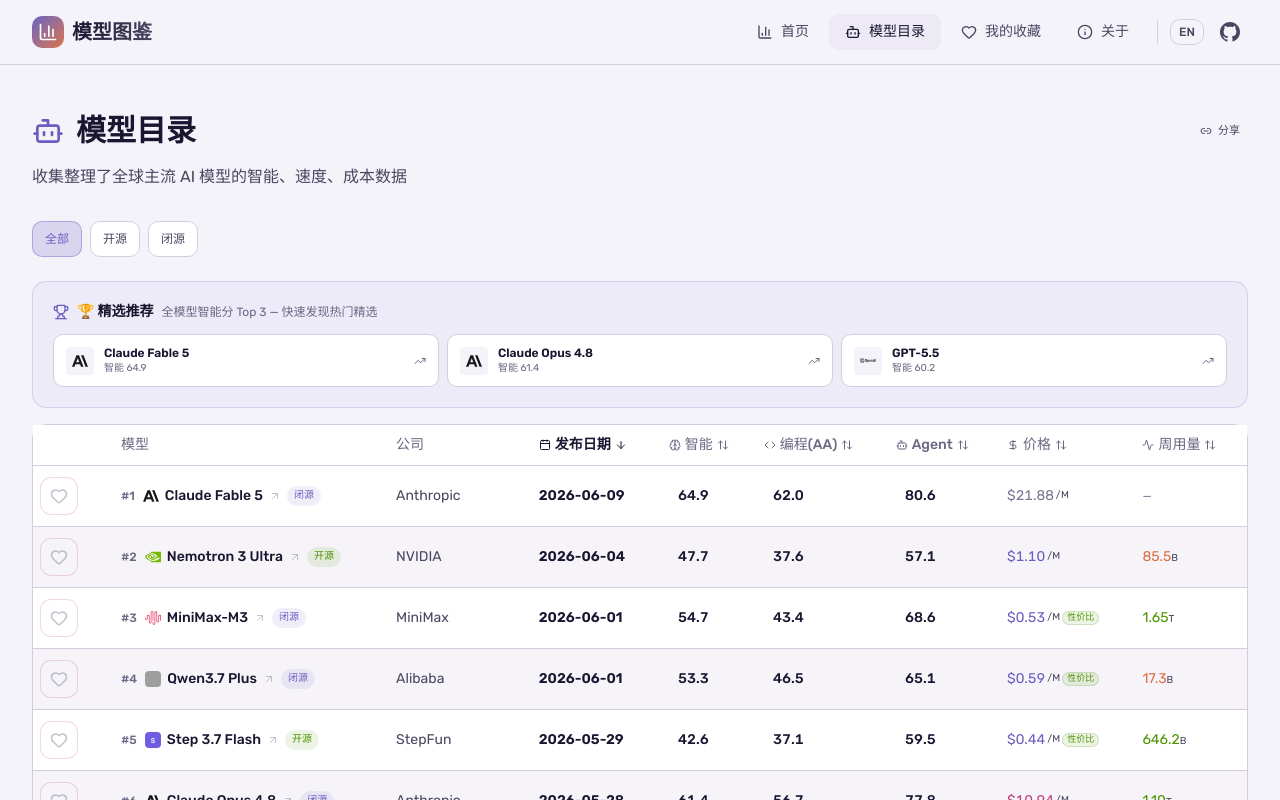
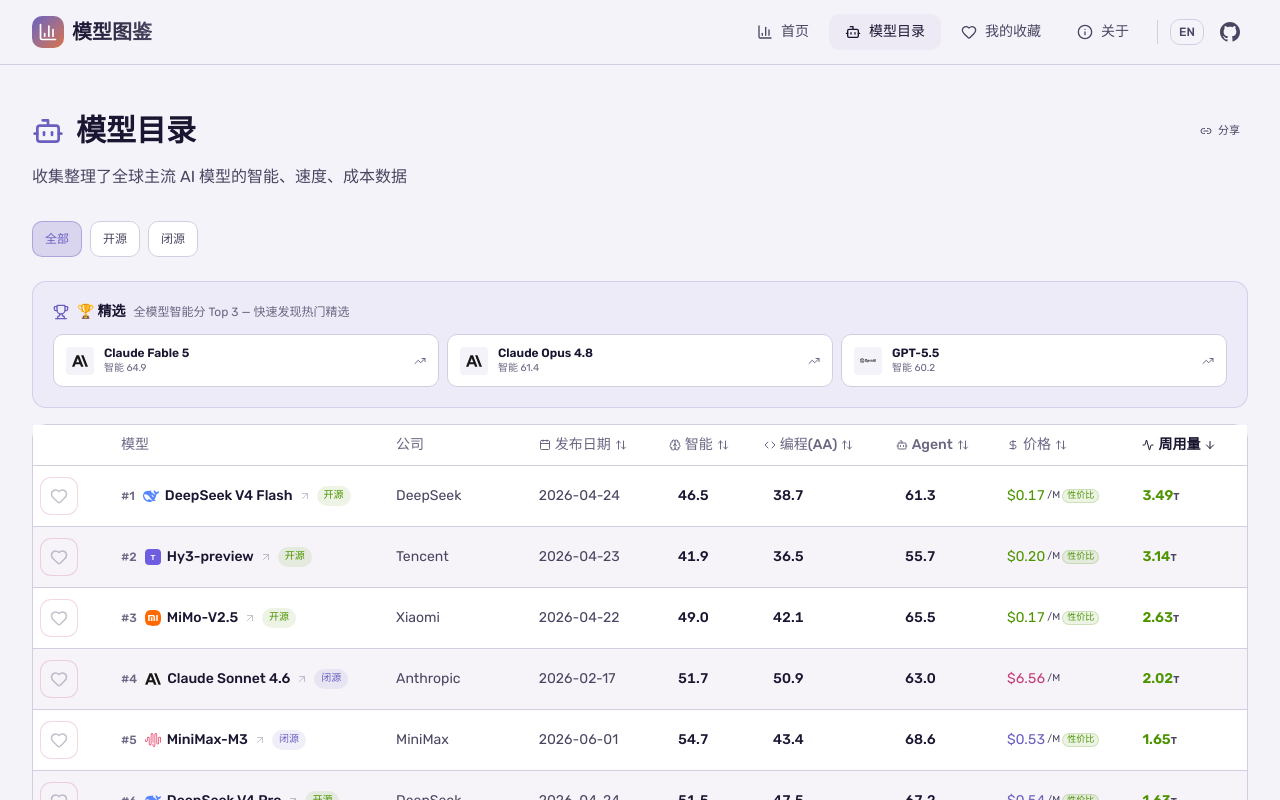
Before and after one commit to citrusli2026/llmcompare, a Next.js app: page /models in a window 1280 px wide. Shown: the top 800 px of the page. Built offline with nearby package versions, Linux system fonts and the light colour scheme; grey boxes are pictures that could not be loaded.

Commit message:
fix: default sort→tokens, shorten labels, remove broken license tip
- Default sort: date → tokens (周总量)
- 精选推荐 → 精选 / Picks
- Remove FieldTip on license (tip.license i18n key missing, caused error)
- Update unit tests for new default sort

```diff
--- a/src/components/product-detail/quick-facts.tsx
+++ b/src/components/product-detail/quick-facts.tsx
@@ -53,7 +53,7 @@
       <div className="flex items-center gap-3">
         <Scale className="h-4 w-4 text-text-muted shrink-0" />
         <div className="min-w-0">
-          <p className="text-[10px] uppercase tracking-wider text-text-muted"><FieldTip tip={t("tip.license")}>{t("product.license")}</FieldTip></p>
+          <p className="text-[10px] uppercase tracking-wider text-text-muted">{t("product.license")}</p>
           <p className="text-sm font-medium text-text-primary break-words leading-tight">
             {r.license ?? (model.type === "闭源" ? t("product.licenseProprietary") : "—")}
           </p>
--- a/src/components/ranking-table/index.tsx
+++ b/src/components/ranking-table/index.tsx
@@ -37,7 +37,7 @@
 ];
 
 export function RankingTable({ models, initialSortKey, initialSortDesc }: RankingTableProps) {
-  const [sortKey, setSortKey] = useState<SortKey>(initialSortKey ?? "date");
+  const [sortKey, setSortKey] = useState<SortKey>(initialSortKey ?? "tokens");
   const [sortDesc, setSortDesc] = useState(initialSortDesc ?? true);
   const { t } = useTranslation();
 
--- a/src/messages/en.json
+++ b/src/messages/en.json
@@ -41,7 +41,7 @@
     "shareCopied": "Link copied",
     "shareFailed": "Copy failed",
     "count": "{count} models",
-    "recommendTitle": "🏆 Top Pick",
+    "recommendTitle": "🏆 Picks",
     "recommendDesc": "Top 3 by intelligence in current filter",
     "recommendFirstLoadDesc": "Top 3 by intelligence — discover top picks",
     "recommendView": "View details →",
--- a/src/messages/zh.json
+++ b/src/messages/zh.json
@@ -41,7 +41,7 @@
     "shareCopied": "已复制链接",
     "shareFailed": "复制失败",
     "count": "共收录 {count} 个模型",
-    "recommendTitle": "🏆 精选推荐",
+    "recommendTitle": "🏆 精选",
     "recommendDesc": "当前筛选智能分 Top 3 — 快速对比热门选择",
     "recommendFirstLoadDesc": "全模型智能分 Top 3 — 快速发现热门精选",
     "recommendView": "查看详情 →",
```
Also changed, not shown: 1 other file (tests, documents, lock files or other folders).
